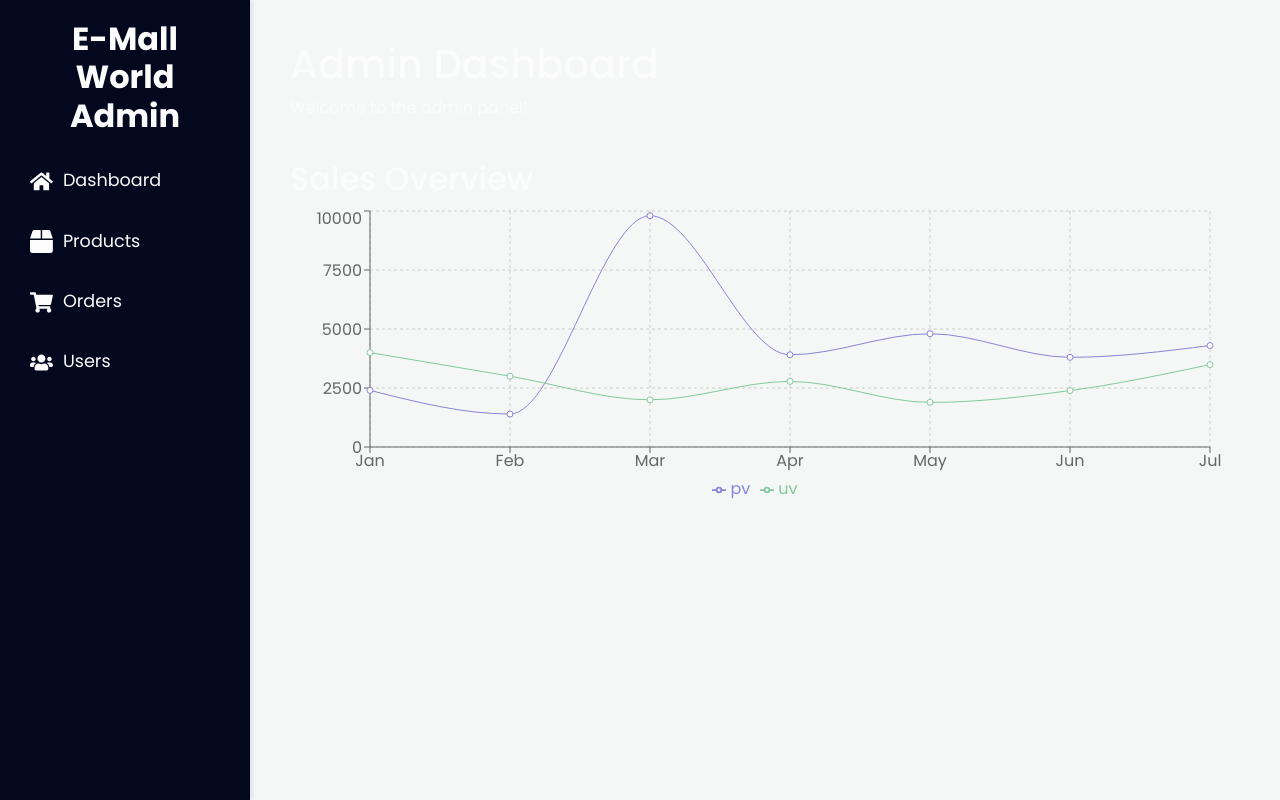
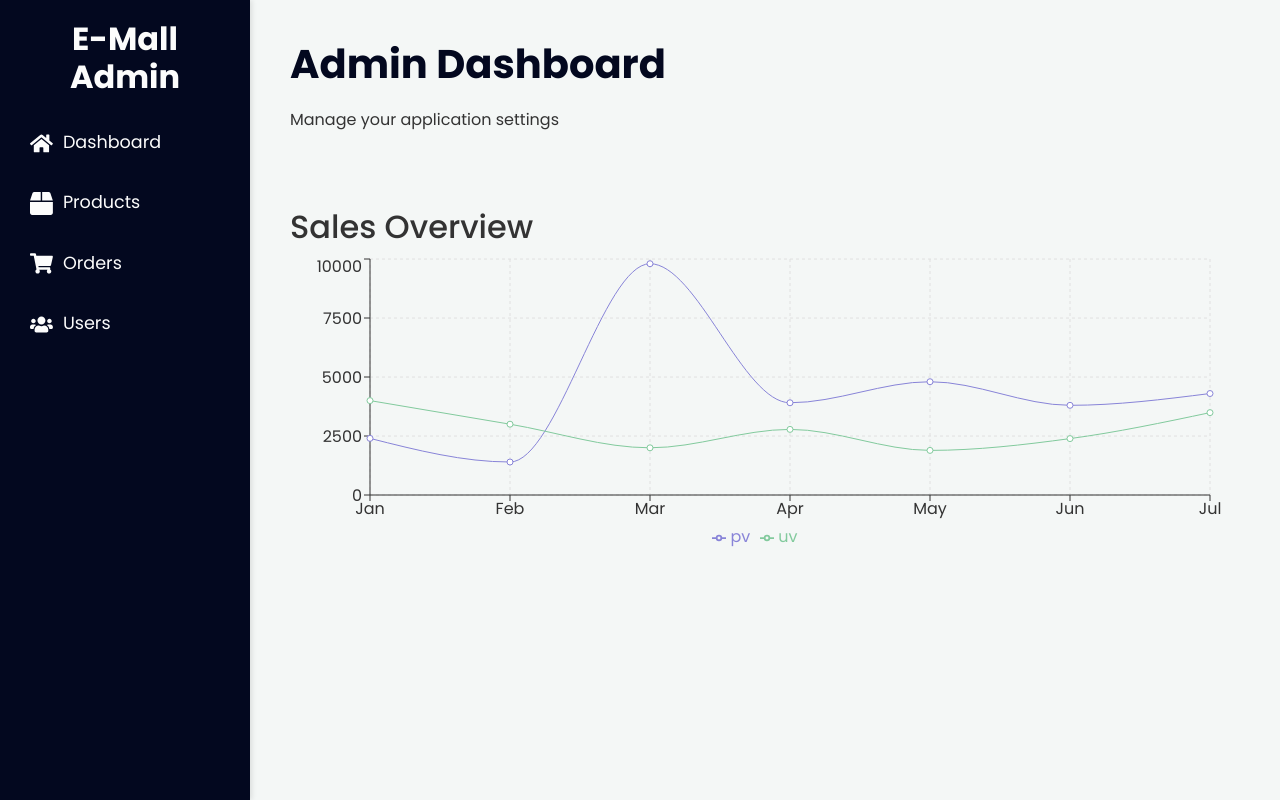
Before and after one commit to imyogijani/Foodecom, a React (Vite) app: page /admin in a window 1280 px wide. Built offline with nearby package versions, Linux system fonts and the light colour scheme.

Commit message:
feat(admin): enhance admin dashboard layout and styling

```diff
--- a/src/App.css
+++ b/src/App.css
@@ -353,3 +353,43 @@ footer {
   font-size: 14px;
   margin-top: auto;
 }
+
+/* Dashboard */
+
+.admin-dashboard {
+  display: flex;
+  flex-direction: column;
+}
+
+.admin-header h1 {
+  margin-bottom: 20px;
+  color: #03081f;
+  font-weight: 900;
+}
+
+.admin-dashboard,
+.admin-products,
+.admin-orders,
+.admin-users {
+  padding: 20px;
+  background-color: var(--background-color);
+  color: var(--text-color);
+}
+
+.admin-header {
+  margin-bottom: 20px;
+}
+
+.admin-subtitle {
+  color: var(--text-color-dark);
+}
+
+.chart-container {
+  width: 100%;
+  height: 300px;
+  margin-top: 40px;
+}
+
+.sales-overview-title {
+  color: var(--text-color-dark);
+}
--- a/src/Components/AdminLayout.jsx
+++ b/src/Components/AdminLayout.jsx
@@ -2,7 +2,7 @@ import React from "react";
 import { Outlet } from "react-router-dom";
 import AdminSidebar from "./AdminSidebar";
 
-const AdminLayout = ({ children }) => {
+const AdminLayout = () => {
   return (
     <div style={{ display: "flex", minHeight: "100vh" }}>
       <AdminSidebar />
--- a/src/Components/AdminSidebar.css
+++ b/src/Components/AdminSidebar.css
@@ -46,7 +46,8 @@ aside ul li a:hover,
 aside ul li a.active {
   background-color: var(--yellow);
   color: var(--admin-sidebar-logo-color);
-  font-weight: bold;
+  transition: background-color 0.5s ease, color 0.5s ease;
+  text-decoration: none; /* remove underline */
 }
 
 aside button {
--- a/src/Components/AdminSidebar.jsx
+++ b/src/Components/AdminSidebar.jsx
@@ -18,7 +18,7 @@ const AdminSidebar = () => {
   return (
     <aside className={`sidebar ${theme}`}>
       <div className="admin-sidebar">
-        <h2 className="admin-title">E-Mall World Admin</h2>
+        <h2 className="admin-title">E-Mall Admin</h2>
         <nav>
           <ul className="admin-nav-list">
             {adminLinks.map((link) => (
--- a/src/Components/ThemeToggle/ThemeToggle.jsx
+++ b/src/Components/ThemeToggle/ThemeToggle.jsx
@@ -1,5 +1,4 @@
 import React from "react";
-import { motion } from "framer-motion";
 import { FaSun, FaMoon } from "react-icons/fa";
 import "./ThemeToggle.css";
 
--- a/src/Pages/admin/Dashboard.jsx
+++ b/src/Pages/admin/Dashboard.jsx
@@ -1,3 +1,4 @@
+import "../../App.css";
 import React from "react";
 import {
   LineChart,
@@ -22,12 +23,14 @@ const data = [
 
 const Dashboard = () => {
   return (
-    <div style={{ padding: "20px" }}>
-      <h1>Admin Dashboard</h1>
-      <p>Welcome to the admin panel!</p>
+    <div className="admin-dashboard">
+      <div className="admin-header">
+        <h1>Admin Dashboard</h1>
+        <p className="admin-subtitle">Manage your application settings</p>
+      </div>
 
-      <div style={{ width: "100%", height: 300, marginTop: "40px" }}>
-        <h2>Sales Overview</h2>
+      <div className="chart-container">
+        <h2 className="sales-overview-title">Sales Overview</h2>
         <ResponsiveContainer width="100%" height="100%">
           <LineChart
             data={data}
@@ -38,9 +41,9 @@ const Dashboard = () => {
               bottom: 5,
             }}
           >
-            <CartesianGrid strokeDasharray="3 3" />
-            <XAxis dataKey="name" />
-            <YAxis />
+            <CartesianGrid strokeDasharray="3 3" stroke="var(--border-color)" />
+            <XAxis dataKey="name" stroke="var(--text-color-dark)" />
+            <YAxis stroke="var(--text-color-dark)" />
             <Tooltip />
             <Legend />
             <Line
--- a/src/Pages/admin/Orders.jsx
+++ b/src/Pages/admin/Orders.jsx
@@ -1,10 +1,14 @@
 import React from "react";
+import "../../App.css";
 
 const Orders = () => {
   return (
-    <div>
-      <h1>Orders Management</h1>
-      <p>Manage customer orders here.</p>
+    <div className="admin-orders">
+      <div className="admin-header">
+        <h1>Orders</h1>
+      </div>
+      <p>Manage your orders here.</p>
+      {/* Add your orders content here */}
     </div>
   );
 };
--- a/src/Pages/admin/Products.jsx
+++ b/src/Pages/admin/Products.jsx
@@ -1,10 +1,14 @@
 import React from "react";
+import "../../App.css";
 
 const Products = () => {
   return (
-    <div>
-      <h1>Products Management</h1>
+    <div className="admin-products">
+      <div className="admin-header">
+        <h1>Products</h1>
+      </div>
       <p>Manage your products here.</p>
+      {/* Add your products content here */}
     </div>
   );
 };
--- a/src/Pages/admin/Users.jsx
+++ b/src/Pages/admin/Users.jsx
@@ -1,10 +1,14 @@
 import React from "react";
+import "../../App.css";
 
 const Users = () => {
   return (
-    <div>
-      <h1>Users Management</h1>
-      <p>Manage users here.</p>
+    <div className="admin-users">
+      <div className="admin-header">
+        <h1>Users</h1>
+      </div>
+      <p>Manage your users here.</p>
+      {/* Add your users content here */}
     </div>
   );
 };
```
Also changed, not shown: 1 other file (tests, documents, lock files or other folders).
